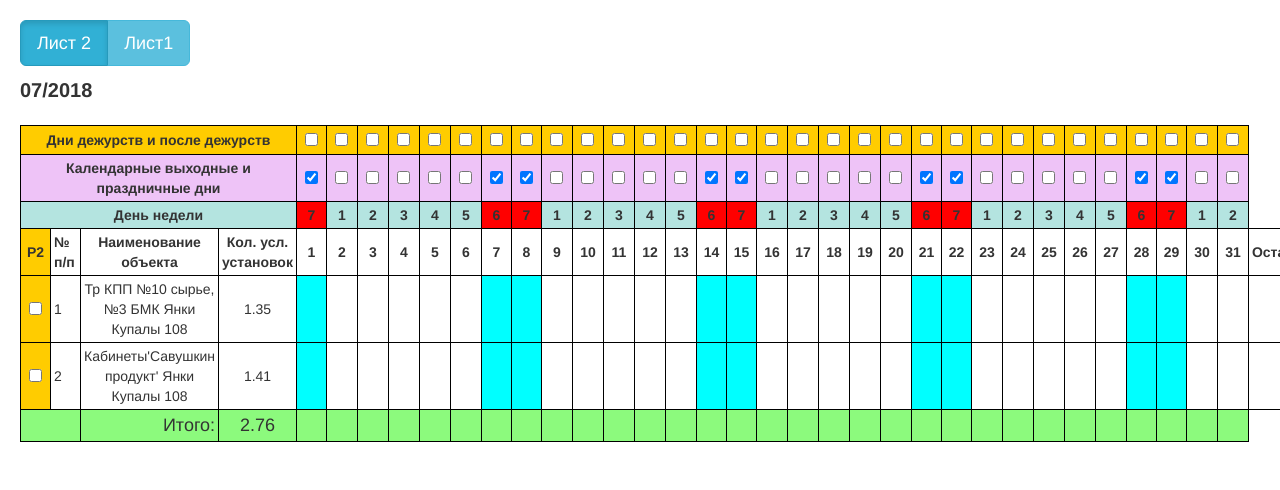
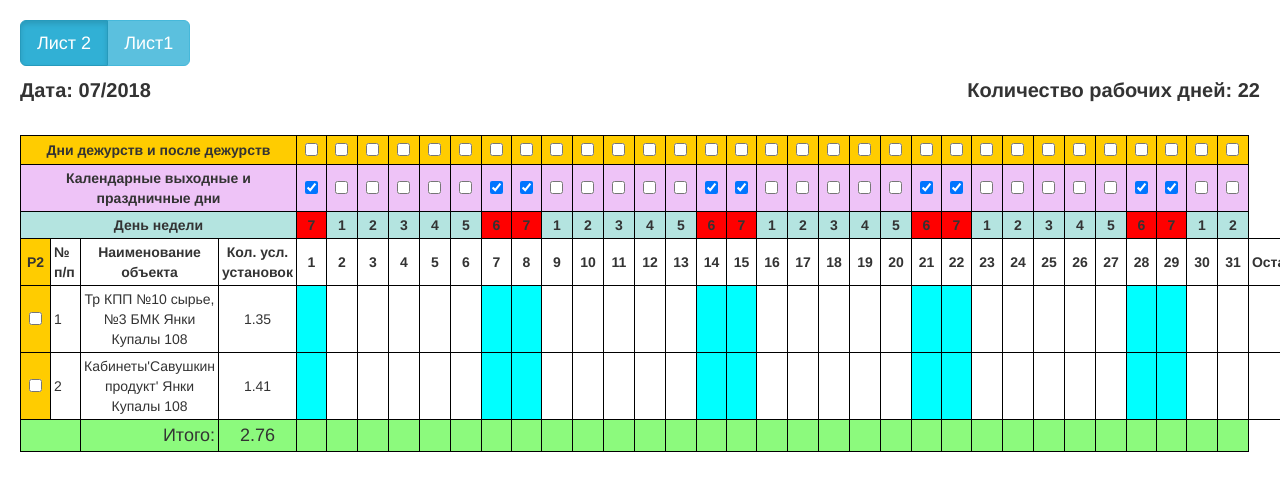
Before and after one commit to arsafab/report-table, an Angular app: page / in a window 1280 px wide. Shown: the top 490 px of the page. Built offline with nearby package versions, Linux system fonts and the light colour scheme.

Commit message:
add number of working days block

```diff
--- a/src/app/components/table/table.component.css
+++ b/src/app/components/table/table.component.css
@@ -87,3 +87,8 @@ p {
   font-size: 18px;
   background: #8cfa7d;
 }
+
+.header {
+  display: flex;
+  justify-content: space-between;
+}
--- a/src/app/components/table/table.component.html
+++ b/src/app/components/table/table.component.html
@@ -1,4 +1,7 @@
-<p *ngIf="group">{{ date | date:'MM'}}/{{ date | date:'yyyy'}}</p>
+<div class="header">
+  <p *ngIf="group">Дата: {{ date | date:'MM'}}/{{ date | date:'yyyy'}}</p>
+  <p>Количество рабочих дней: <span>{{ getWorkDayNumber() }}</span></p>
+</div>
 
 <table *ngIf="group">
   <thead>
--- a/src/app/components/table/table.component.ts
+++ b/src/app/components/table/table.component.ts
@@ -13,8 +13,6 @@ export class TableComponent implements OnChanges {
   public weekends: number[] = [];
   public shifts: number[] = [];
   public resultRate: number;
-
-  constructor() {}
 
   public ngOnChanges(): void {
     if (this.date && this.group) {
@@ -69,6 +67,11 @@ export class TableComponent implements OnChanges {
     }, 0);
   }
 
+  public getWorkDayNumber(): number {
+    const dayNumberInMonth = this.group.objects[0].fields.length;
+    return dayNumberInMonth - this.weekends.length;
+  }
+
   private getResultRate(): void {
     this.resultRate = (this.group.objects as any).reduce((a, b) => {
       return a + Number(b.rate);
```
